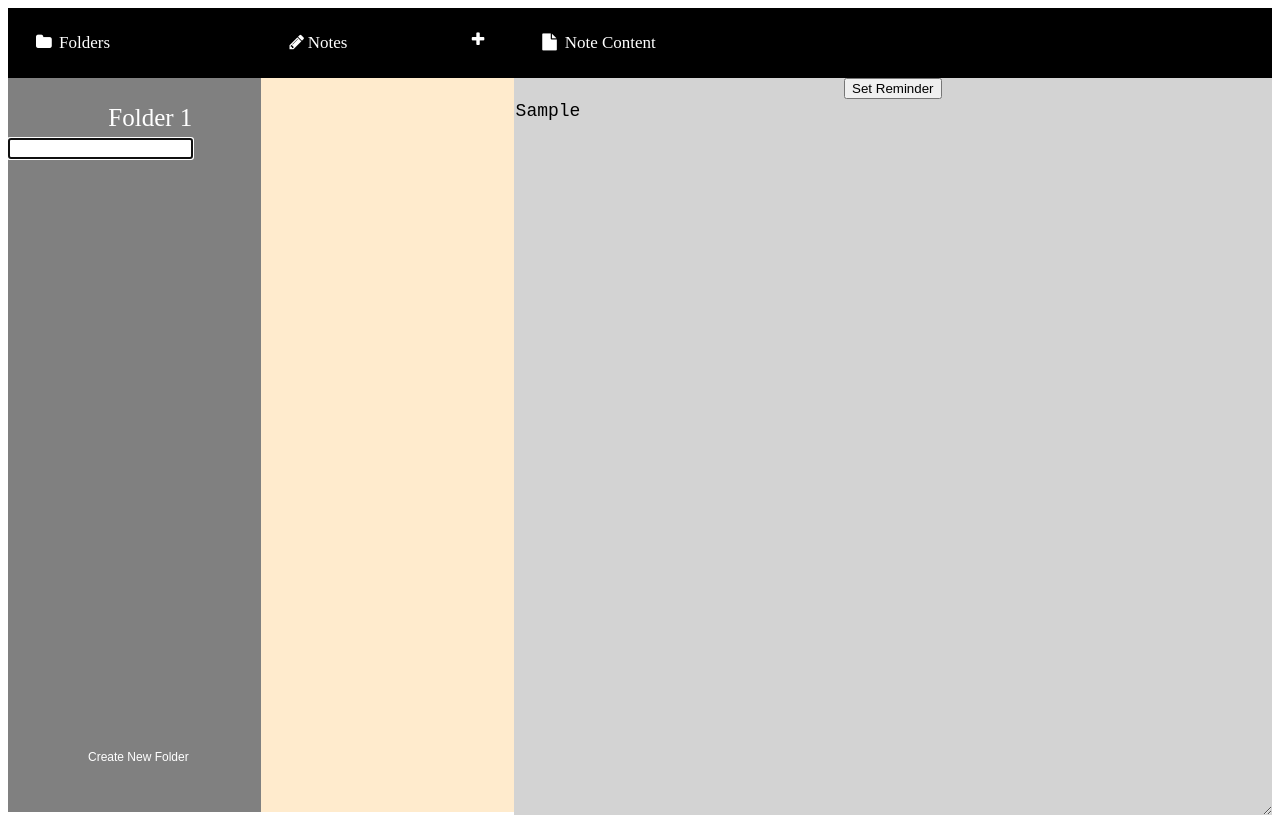
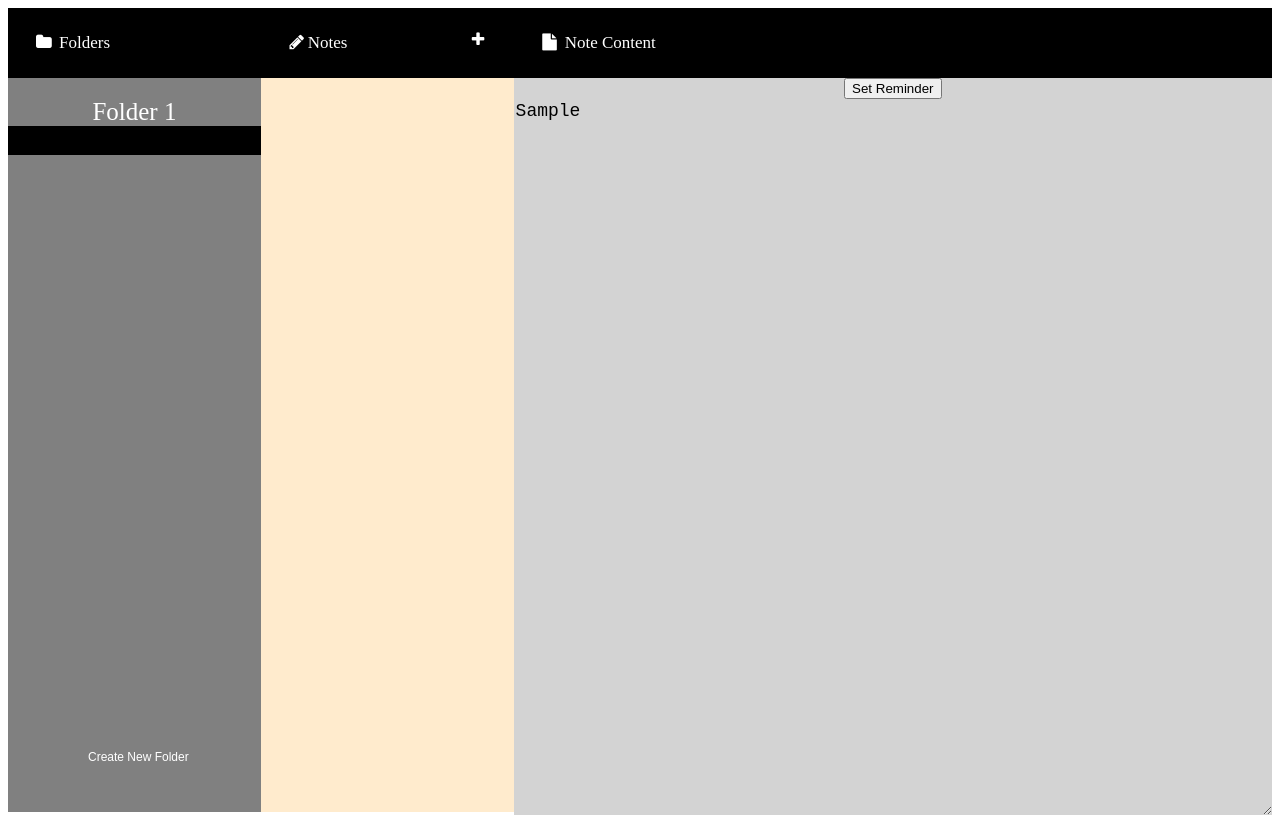
Before and after one commit to dtFocuS/noteminder-front-end, a plain HTML site: page index.html in a window 1280 px wide. Both pictures are taken after typing "Sample" into the empty fields and a click on the button "Create New Folder". Drawn offline with Linux system fonts and the light colour scheme; no server answers.

Commit message:
some css changes on div1 and div2

```diff
--- a/css/style.css
+++ b/css/style.css
@@ -21,18 +21,21 @@
   top: 0; /* Stay at the top */
   left: 0px;
   background-color: gray;
-  overflow-x: hidden; /* Disable horizontal scroll */
+  overflow: hidden; /* Disable horizontal scroll */
   padding-top: 20px;
 }
 
 /* The navigation menu links */
 .div1 li {
-  padding: 6px 8px 6px 70px;
+  /* padding: 6px 8px 6px 70px; */
   text-decoration: none;
+  text-align: center;
   font-size: 25px;
   color: white;
   display: block;
-  margin-left: 12%;
+  margin-left: auto;
+  margin-right: auto;
+  /* margin-left: 12%; */
 }
 
 .div1 ul {
@@ -53,6 +56,20 @@
   padding: 12px 16px; /* Some padding */
   font-size: 12px; /* Set a font size */
   cursor: pointer; /* Mouse pointer on hover */
+}
+
+.div1 ul.note-folders input {
+  /* padding: 6px 8px 6px 70px; */
+  background-color: black;
+  border: blue;
+  outline: blue;
+  outline-color: blue;
+  text-decoration: none;
+  text-align: center;
+  font-size: 25px;
+  color: white;
+  height: 4%;
+  width: 100%;
 }
 
 /* Bounce In for Button */
@@ -91,6 +108,17 @@
   padding: 12px 16px; /* Some padding */
   font-size: 12px; /* Set a font size */
   cursor: pointer; /* Mouse pointer on hover */
+}
+
+#note-detail span:after {
+  /* border: 1px solid black;
+  border-bottom: 1px solid black; */
+  content: ""; /* This is necessary for the pseudo element to work. */
+  display: block; /* This will put the pseudo element on its own line. */
+  margin: 0 auto; /* This will center the border. */
+  width: 100%; /* Change this to whatever width you want. */
+  padding-top: 5px; /* This creates some space between the element and the border. */
+  border-bottom: 1px solid black; /* This creates the border. Replace black with whatever color you want.*/
 }
 
 /* Pop */
```
